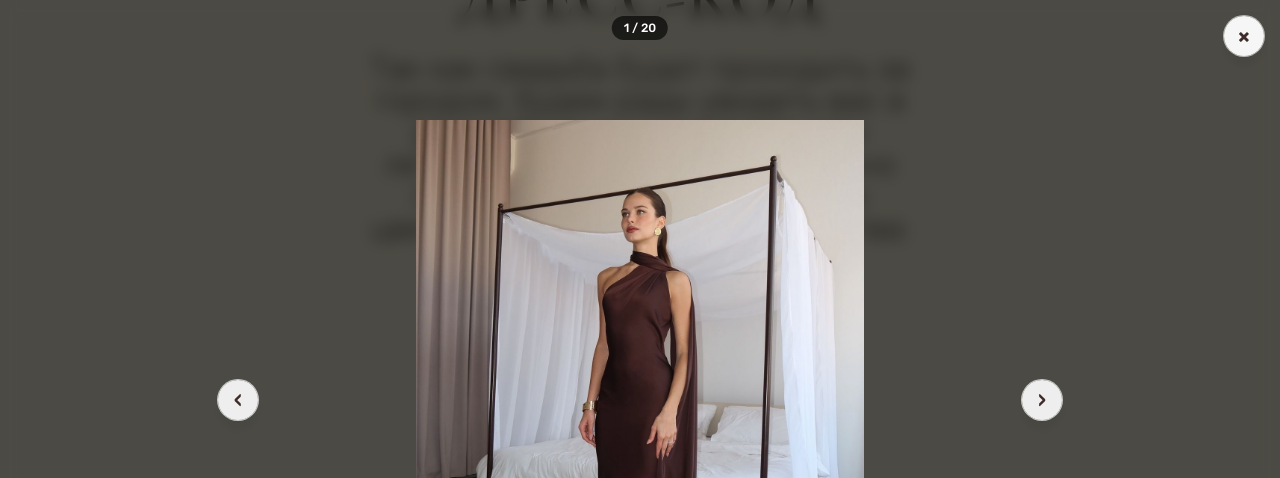
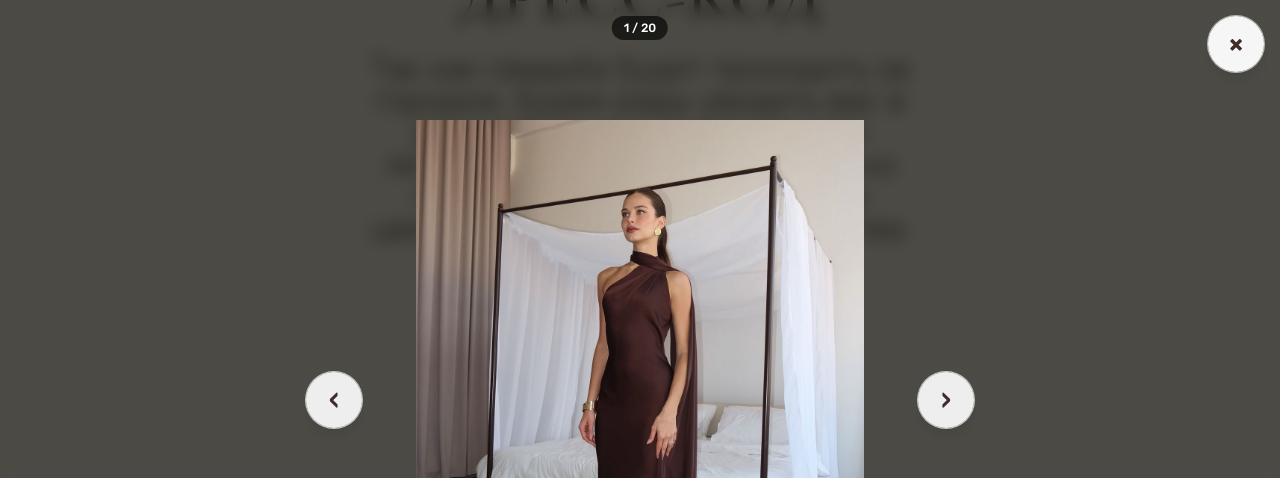
Before and after one commit to rbd2q/wedding-02.07.2026, a Next.js app: page / in a window 1280 px wide. Both pictures are taken after a click on the button "Примеры нарядов". Shown: the part 3630-4108 px from the top of the page. Built offline with nearby package versions, Linux system fonts and the light colour scheme; no server answers; a web font is replaced by a local one.

Commit message:
fix: removed scroll to the rsvp, made gallery controls bigger

```diff
--- a/components/dresscode/dresscode-gallery.tsx
+++ b/components/dresscode/dresscode-gallery.tsx
@@ -141,7 +141,7 @@ export const DresscodeGallery = ({
       <button
         type="button"
         aria-label="Закрыть"
-        className="absolute right-4 top-4 z-10 flex h-10 w-10 items-center justify-center rounded-full bg-white/95 text-xl font-semibold leading-none text-brown shadow-lg ring-1 ring-white/60 transition hover:bg-white"
+        className="absolute right-4 top-4 z-10 flex h-14 w-14 items-center justify-center rounded-full bg-white/95 text-2xl font-semibold leading-none text-brown shadow-lg ring-1 ring-white/60 transition hover:bg-white"
         onClick={onClose}
       >
         ×
@@ -151,17 +151,9 @@ export const DresscodeGallery = ({
         {index + 1} / {DRESSCODE_IMAGES.length}
       </div>
 
-      <div className="flex items-center gap-4 md:gap-8">
-        <button
-          type="button"
-          aria-label="Предыдущее фото"
-          className="z-10 flex h-10 w-10 shrink-0 items-center justify-center rounded-full bg-white/90 text-2xl leading-none text-brown shadow-lg ring-1 ring-white/70 transition hover:-translate-x-0.5 hover:bg-white"
-          onClick={handlePrev}
-        >
-          ‹
-        </button>
+      <div className="relative flex w-full max-w-[100vw] items-center justify-center">
         <div
-          className="relative h-[70vh] w-[min(90vw,700px)] max-w-[calc(100vw-8rem)] overflow-hidden rounded-2xl"
+          className="relative h-[70vh] w-[min(90vw,700px)] max-w-[calc(100vw-2rem)] overflow-hidden rounded-2xl"
           onTouchStart={handleTouchStart}
           onTouchMove={handleTouchMove}
           onTouchEnd={handleTouchEnd}
@@ -187,16 +179,24 @@ export const DresscodeGallery = ({
               <div className="h-8 w-8 animate-spin rounded-full border-2 border-white border-t-transparent" />
             </div>
           )}
-        </div>
+          <button
+            type="button"
+            aria-label="Предыдущее фото"
+            className="absolute left-2 top-1/2 z-20 flex h-14 w-14 -translate-y-1/2 items-center justify-center rounded-full bg-white/90 text-3xl leading-none text-brown shadow-lg ring-1 ring-white/70 transition hover:-translate-x-0.5 hover:bg-white md:left-4"
+            onClick={handlePrev}
+          >
+            ‹
+          </button>
           <button
             type="button"
             aria-label="Следующее фото"
-          className="z-10 flex h-10 w-10 shrink-0 items-center justify-center rounded-full bg-white/90 text-2xl leading-none text-brown shadow-lg ring-1 ring-white/70 transition hover:translate-x-0.5 hover:bg-white"
+            className="absolute right-2 top-1/2 z-20 flex h-14 w-14 -translate-y-1/2 items-center justify-center rounded-full bg-white/90 text-3xl leading-none text-brown shadow-lg ring-1 ring-white/70 transition hover:translate-x-0.5 hover:bg-white md:right-4"
             onClick={handleNext}
           >
             ›
           </button>
         </div>
       </div>
+    </div>
   );
 };
--- a/components/rsvp/rsvp-success.tsx
+++ b/components/rsvp/rsvp-success.tsx
@@ -13,25 +13,18 @@ type RsvpSuccessProps = {
 };
 
 export const RsvpSuccess = ({ attendance }: RsvpSuccessProps) => {
-  const blockRef = useRef<HTMLDivElement>(null);
   const showTelegram = attendance === "yes";
-
-  useEffect(() => {
-    blockRef.current?.scrollIntoView({ behavior: "smooth", block: "center" });
-  }, []);
 
   if (!showTelegram) {
     return (
-      <div ref={blockRef}>
-        <p className="text-center text-3xl md:text-5xl text-brown font-medium tracking-wide py-8">
-          Благодарим за ответ!
-        </p>
-      </div>
+      <p className="text-center text-3xl md:text-5xl text-brown font-medium tracking-wide py-8">
+        Благодарим за ответ!
+      </p>
     );
   }
 
   return (
-    <div ref={blockRef} className="flex flex-col items-center text-center max-w-md mx-auto">
+    <div className="flex flex-col items-center text-center max-w-md mx-auto">
       <p className="text-3xl md:text-5xl text-brown font-medium tracking-wide mb-2">
         Благодарим за ответ!
       </p>
```
Lines whose indentation alone changed are shown as unchanged.
